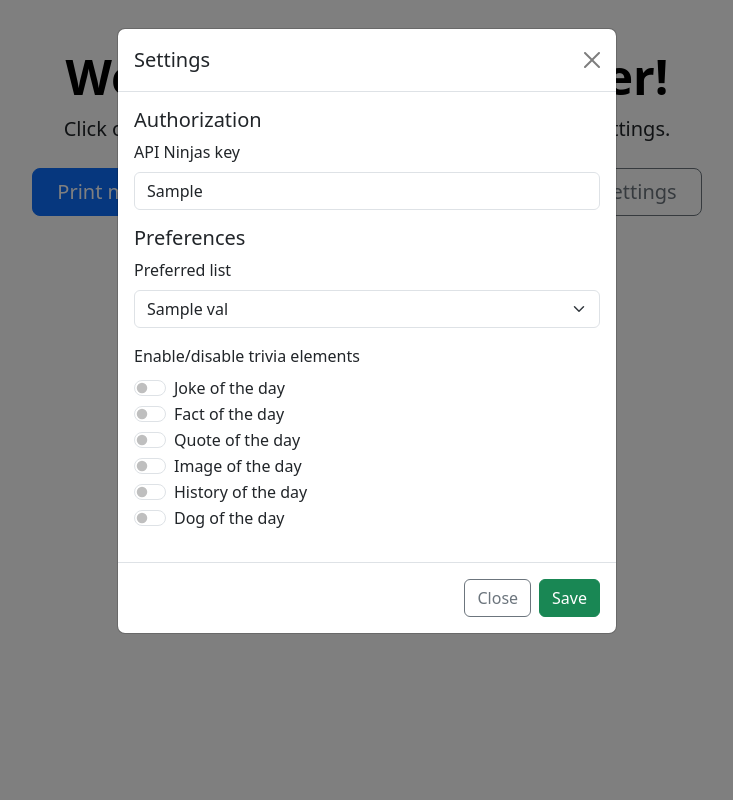
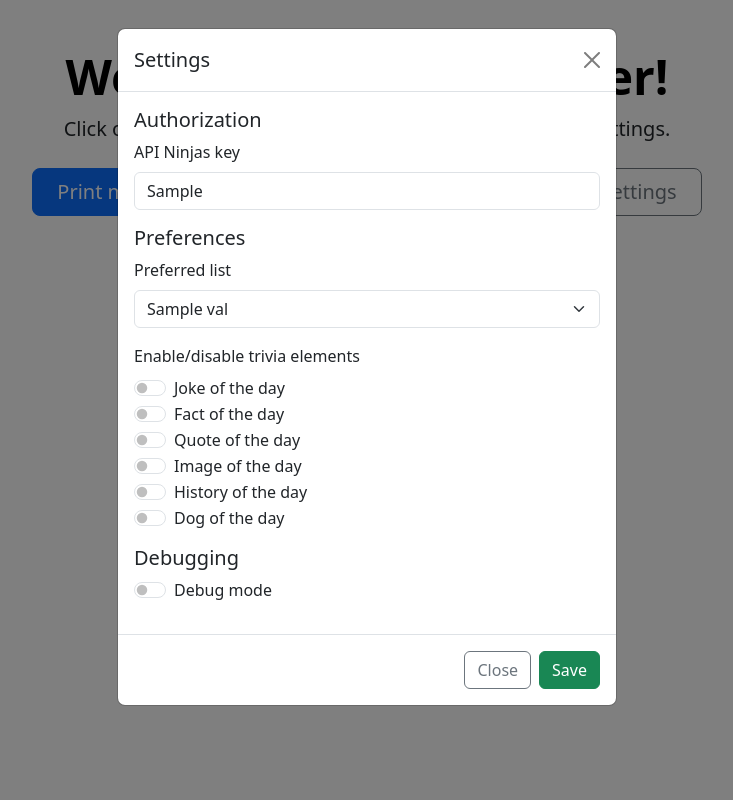
Before and after one commit to florianvandenbroeke/LitllePrinter, a Flask app: template templates/index.html in a window 1280 px wide, after a click on "Settings". Shown: the whole page, without its empty margins (273-1006 px from the left). Run offline with Flask 3, Linux system fonts and the light colour scheme; the template is opened without the code that fills it: most values are stand-ins (such as "Sample title", 1, 10 or a date in 2020).

Commit message:
Add debug mode

```diff
--- a/Main.py
+++ b/Main.py
@@ -24,7 +24,8 @@ def settings():
     if request.method == "POST":
         enableList = ["jokeEnable", "factEnable", "quoteEnable", "imageEnable", "historyEnable", "dogEnable"]
         settings_dict = {"triviaList": [el for el in enableList if request.form.get(el) == "on"]}
-        settings_dict.update({"APINinjasKey": request.form.get("APINinjasKey"), "prefList": request.form.get("prefList")})
+        debug_mode = True if request.form.get("debugMode") else False
+        settings_dict.update({"APINinjasKey": request.form.get("APINinjasKey"), "prefList": request.form.get("prefList"), "debugMode": debug_mode})
         update_settings(settings_dict)
 
     return redirect(url_for("home"))
@@ -42,7 +43,7 @@ def print_tasklist():
     return redirect(url_for("home"))
 
 
-p = Process(target=gpio)
-p.start()
+# p = Process(target=gpio)
+# p.start()
 
-app.run(port=5000, host="192.168.1.23")
+app.run(port=5005)
--- a/Settings.py
+++ b/Settings.py
@@ -21,3 +21,7 @@ def getTriviaList():
 
 def getPrefList():
     return read_settings()["prefList"]
+
+
+def getDebugMode():
+    return read_settings()["debugMode"]
--- a/config.toml
+++ b/config.toml
@@ -1,3 +1,4 @@
-triviaList = [ "jokeEnable", "factEnable", "quoteEnable", "imageEnable", "historyEnable",]
+triviaList = [ "jokeEnable", "factEnable", "quoteEnable", "imageEnable", "historyEnable", "dogEnable",]
 APINinjasKey = "Fpg1VeRz4ELzZ1F+obZHXQ==7jDp8PXkGiEPzxk9"
-prefList = "NDNXTzJna1UtUDBvTDVPdA"
+prefList = "MTgxOTg2MjM2NDgwOTg3NTA5OTg6MDow"
+debugMode = false
--- a/templates/index.html
+++ b/templates/index.html
@@ -99,6 +99,13 @@
                         <label class="form-check-label" for="dogEnable">Dog of the day</label>
                     </div>
                 </div>
+                <div class="mb-3">
+                    <h1 class="fs-5">Debugging</h1>
+                    <div class="form-check form-switch">
+                        <input class="form-check-input" type="checkbox" role="switch" id="debugMode" name="debugMode" {{"checked" if set["debugMode"]}}>
+                        <label class="form-check-label" for="debugMode">Debug mode</label>
+                    </div>
+                </div>
               </form>
           </div>
           <div class="modal-footer">
```
Also changed, not shown: GPIO.py (+5 -5 lines), Prints.py (+6 -3 lines), token.json (+1 -1 lines).
